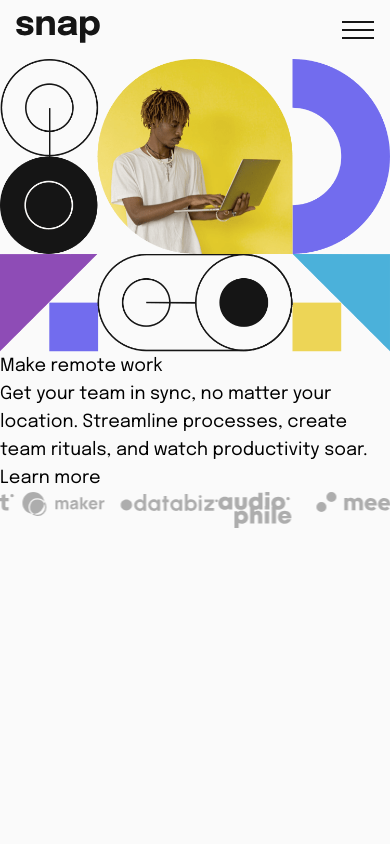
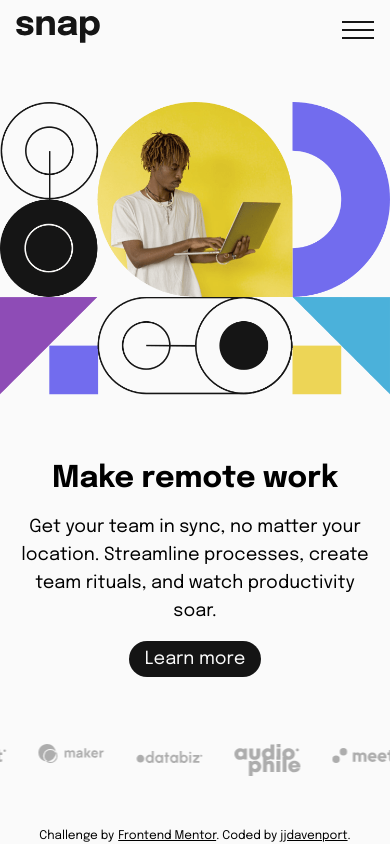
Before and after one commit to jjdavenport/intro-section-with-dropdown-navigation-main, a React (Vite) app: page / in a window 390 px wide. Built offline with nearby package versions, Linux system fonts and the light colour scheme.

Commit message:
add mobile layout

```diff
--- a/src/App.jsx
+++ b/src/App.jsx
@@ -1,5 +1,5 @@
 import mobileHero from "./components/assets/image-hero-mobile.png";
-import dekstopHero from "./components/assets/image-hero-desktop.png";
+import desktopHero from "./components/assets/image-hero-desktop.png";
 import Hero from "./components/hero";
 import { useMediaQuery } from "react-responsive";
 import Nav from "./components/nav";
@@ -15,18 +15,21 @@ function App() {
         <div className="flex h-full min-h-screen flex-col bg-almostWhite font-custom">
           <div className="relative flex flex-1 flex-col text-lg">
             <Nav desktop={desktop} />
-            <Hero hero={dekstopHero} />
+            <Hero hero={desktopHero} />
             <Content />
             <Carousel />
           </div>
           <Footer />
         </div>
       ) : (
-        <div className="flex h-full min-h-screen flex-1 flex-col bg-almostWhite font-custom text-lg">
+        <div className="flex h-full min-h-screen flex-col bg-almostWhite font-custom text-lg">
           <Nav desktop={desktop} />
-          <Hero hero={mobileHero} />
-          <Content />
-          <Carousel />
+          <main className="flex flex-1 flex-col justify-evenly">
+            <Hero hero={mobileHero} />
+            <Content />
+            <Carousel />
+          </main>
+          <Footer />
         </div>
       )}
     </>
--- a/src/components/carousel.jsx
+++ b/src/components/carousel.jsx
@@ -23,16 +23,16 @@ const Carousel = () => {
   return (
     <div className="carousel-container">
       <Slider {...settings}>
-        <div>
+        <div className="px-4">
           <img src={data} alt="Databiz" />
         </div>
-        <div>
+        <div className="px-4">
           <img src={audio} alt="Audiophile" />
         </div>
-        <div>
+        <div className="px-4">
           <img src={meet} alt="Meet" />
         </div>
-        <div>
+        <div className="px-4">
           <img src={maker} alt="Maker" />
         </div>
       </Slider>
--- a/src/components/content.jsx
+++ b/src/components/content.jsx
@@ -1,13 +1,15 @@
 const Content = () => {
   return (
     <>
-      <article>
-        <h1>Make remote work</h1>
+      <article className="flex flex-col items-center gap-4 p-4 py-6 text-center">
+        <h1 className="text-3xl font-bold">Make remote work</h1>
         <p>
           Get your team in sync, no matter your location. Streamline processes,
           create team rituals, and watch productivity soar.
         </p>
-        <button>Learn more</button>
+        <button className="w-fit rounded-3xl bg-almostBlack px-4 py-1 text-almostWhite">
+          Learn more
+        </button>
       </article>
     </>
   );
--- a/src/components/mobile-menu.jsx
+++ b/src/components/mobile-menu.jsx
@@ -17,7 +17,7 @@ const MobileMenu = ({
   return (
     <>
       <aside
-        className={`fixed right-0 top-0 z-10 flex h-full w-4/6 flex-col gap-4 bg-almostWhite p-4 transition-transform duration-300 ease-in-out ${menuOpen}`}
+        className={`fixed right-0 top-0 z-10 flex h-full w-4/6 flex-col gap-6 bg-almostWhite p-4 transition-transform duration-300 ease-in-out ${menuOpen}`}
       >
         <button onClick={close} className="flex justify-end">
           <img src={closeIcon} />
@@ -26,7 +26,7 @@ const MobileMenu = ({
           <li>
             <details>
               <summary
-                className="flex cursor-pointer gap-2"
+                className="flex cursor-pointer gap-4"
                 onClick={() => setExpandedFeatures(!expandedFeatures)}
               >
                 Features
@@ -66,7 +66,7 @@ const MobileMenu = ({
           <li>
             <details>
               <summary
-                className="flex cursor-pointer gap-2"
+                className="flex cursor-pointer gap-4"
                 onClick={() => setExpandedCompany(!expandedCompany)}
               >
                 Company
@@ -95,8 +95,12 @@ const MobileMenu = ({
             <a href="#">About</a>
           </li>
         </ul>
-        <button>Login</button>
-        <button>Register</button>
+        <div className="flex flex-col gap-2">
+          <button>Login</button>
+          <button className="rounded-xl p-1 outline outline-1 outline-almostBlack">
+            Register
+          </button>
+        </div>
       </aside>
     </>
   );
```
